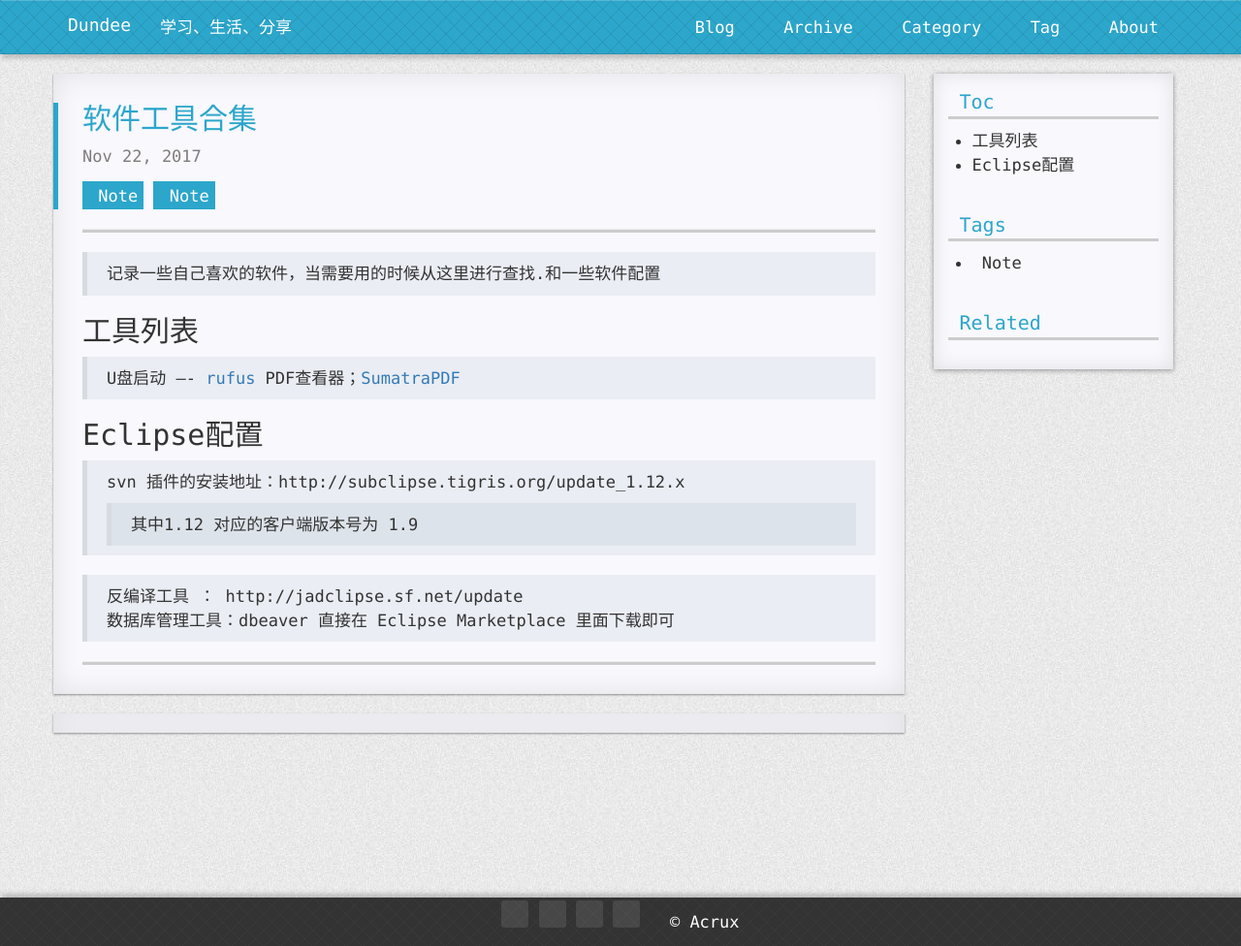
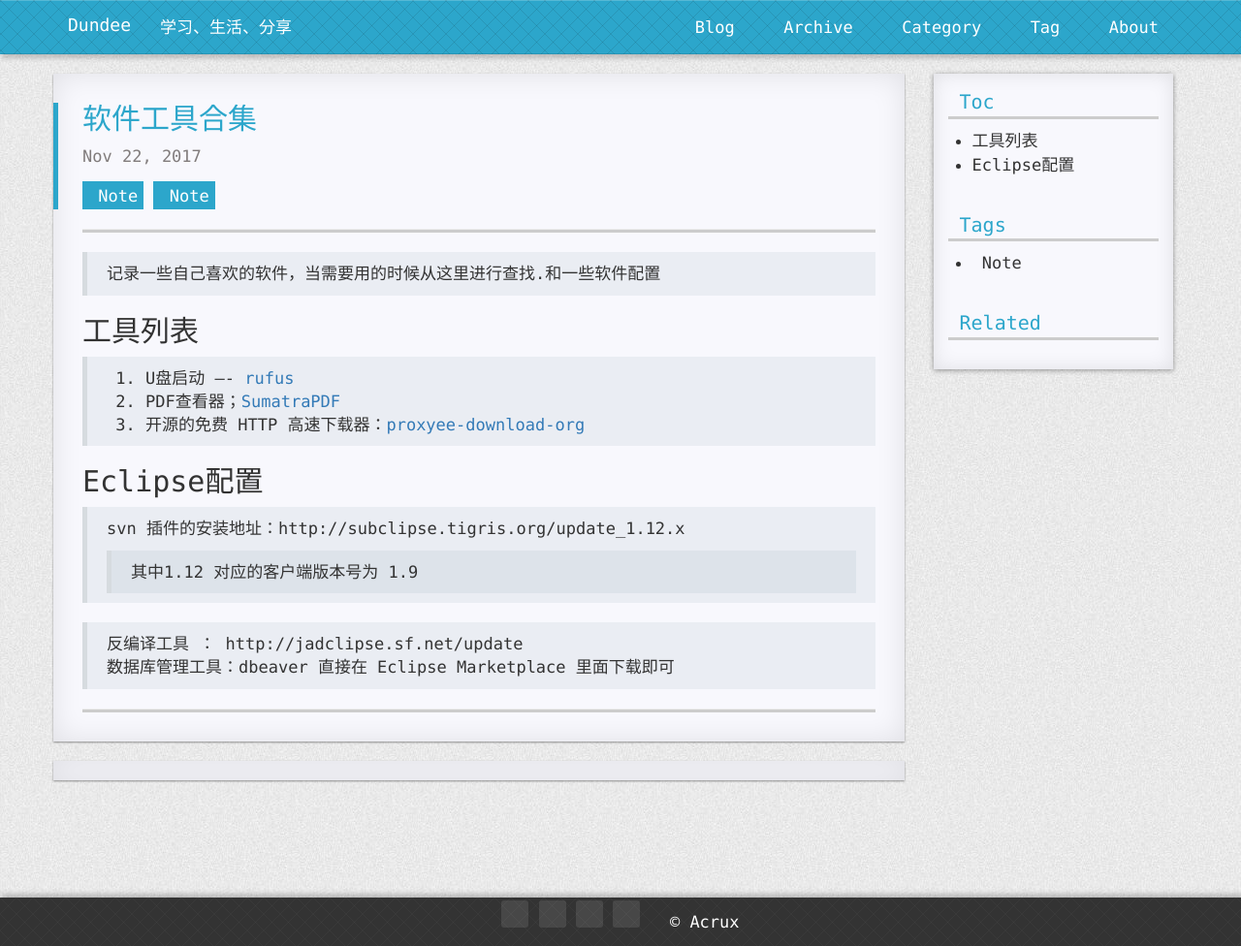
Before and after one commit to dengkaidi/dengkaidi.github.io, a Jekyll site: the page built from _posts/2017-11-22-Devleop-total.md, in a window 1280 px wide. Shown: the whole page at 97% size. Built offline with Jekyll 4.4.1, drawn with Linux system fonts in a browser that asks for light colours; nearby versions of some CDN libraries; comment, search, counter and statistics services are not loaded; a style sheet for code colours, icons or effects is not loaded.

Commit message:
update 2017-11-22-Devleop-total.md

```diff
--- a/_posts/2017-11-22-Devleop-total.md
+++ b/_posts/2017-11-22-Devleop-total.md
@@ -12,8 +11,9 @@ tags: Note
 > 记录一些自己喜欢的软件，当需要用的时候从这里进行查找.和一些软件配置
 
 ## 工具列表
-> U盘启动 ---- [rufus](http://rufus.akeo.ie/)
-PDF查看器；[SumatraPDF](https://www.sumatrapdfreader.org/download-free-pdf-viewer.html)
+> 1. U盘启动 ---- [rufus](http://rufus.akeo.ie/)
+2. PDF查看器；[SumatraPDF](https://www.sumatrapdfreader.org/download-free-pdf-viewer.html)
+3. 开源的免费 HTTP 高速下载器：[proxyee-download-org](https://github.com/proxyee-down-org/proxyee-down/releases "proxyee-download-org")
 
 ## Eclipse配置
 > svn 插件的安装地址：http://subclipse.tigris.org/update_1.12.x
```
Also changed, not shown: other parts of _posts/2017-11-22-Devleop-total.md (+2 -3 lines).
